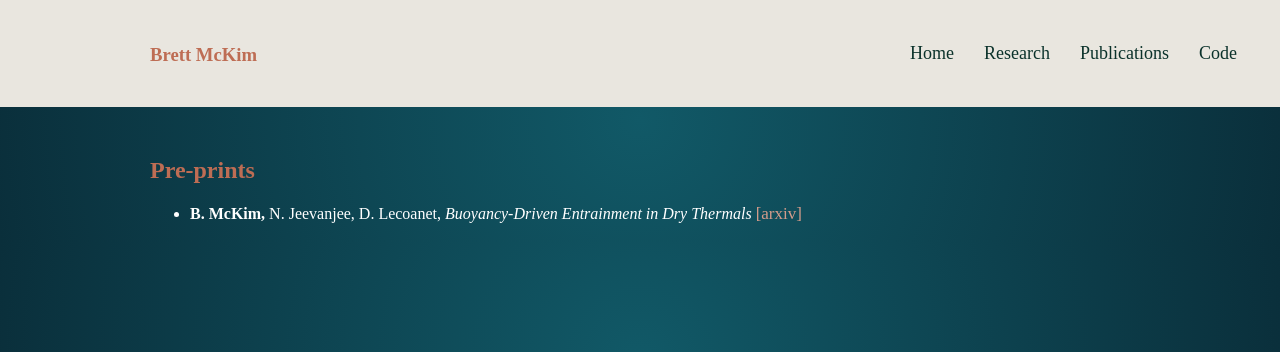
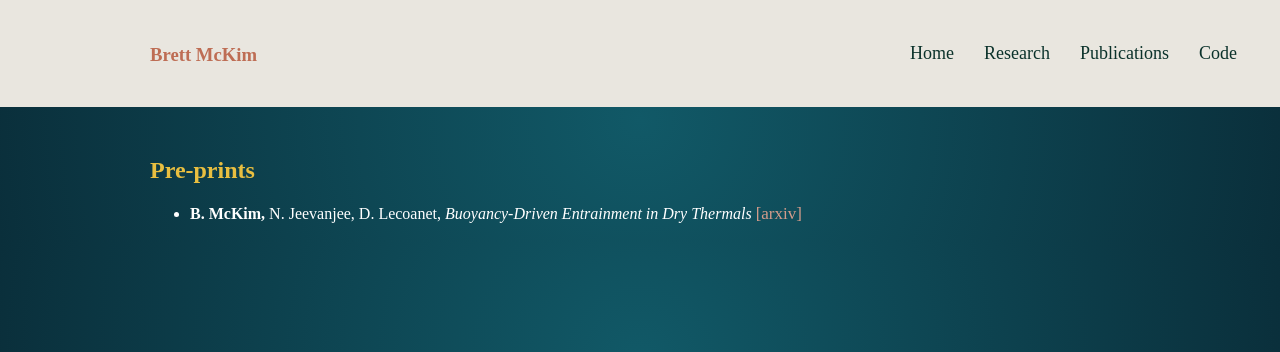
Before and after one commit to mckimb/mckimb.github.io, a Jekyll site: the page built from papers/index.html, in a window 1280 px wide. Shown: the top 352 px of the page. Built offline with Jekyll 4.4.1, drawn with Linux system fonts in a browser that asks for light colours.

Commit message:
Update main.css

```diff
--- a/css/main.css
+++ b/css/main.css
@@ -11,11 +11,11 @@ body {
 }
 
 body h1 {
-    color: #be6d54;
+    color: #e9bf40;
 }
 
 body h2 {
-    color: #be6d54;
+    color: #e9bf40;
 }
 
 body h3 {
```
